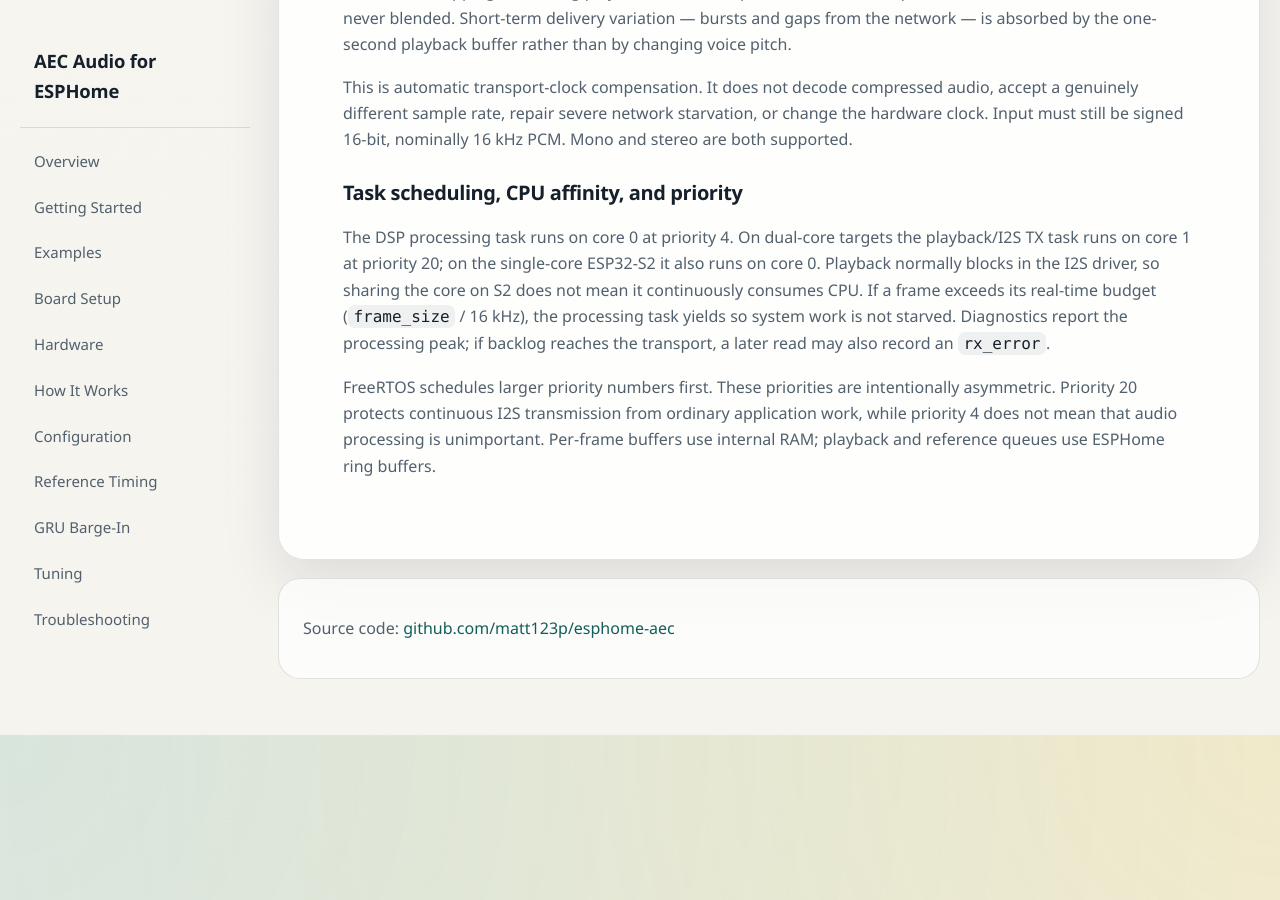
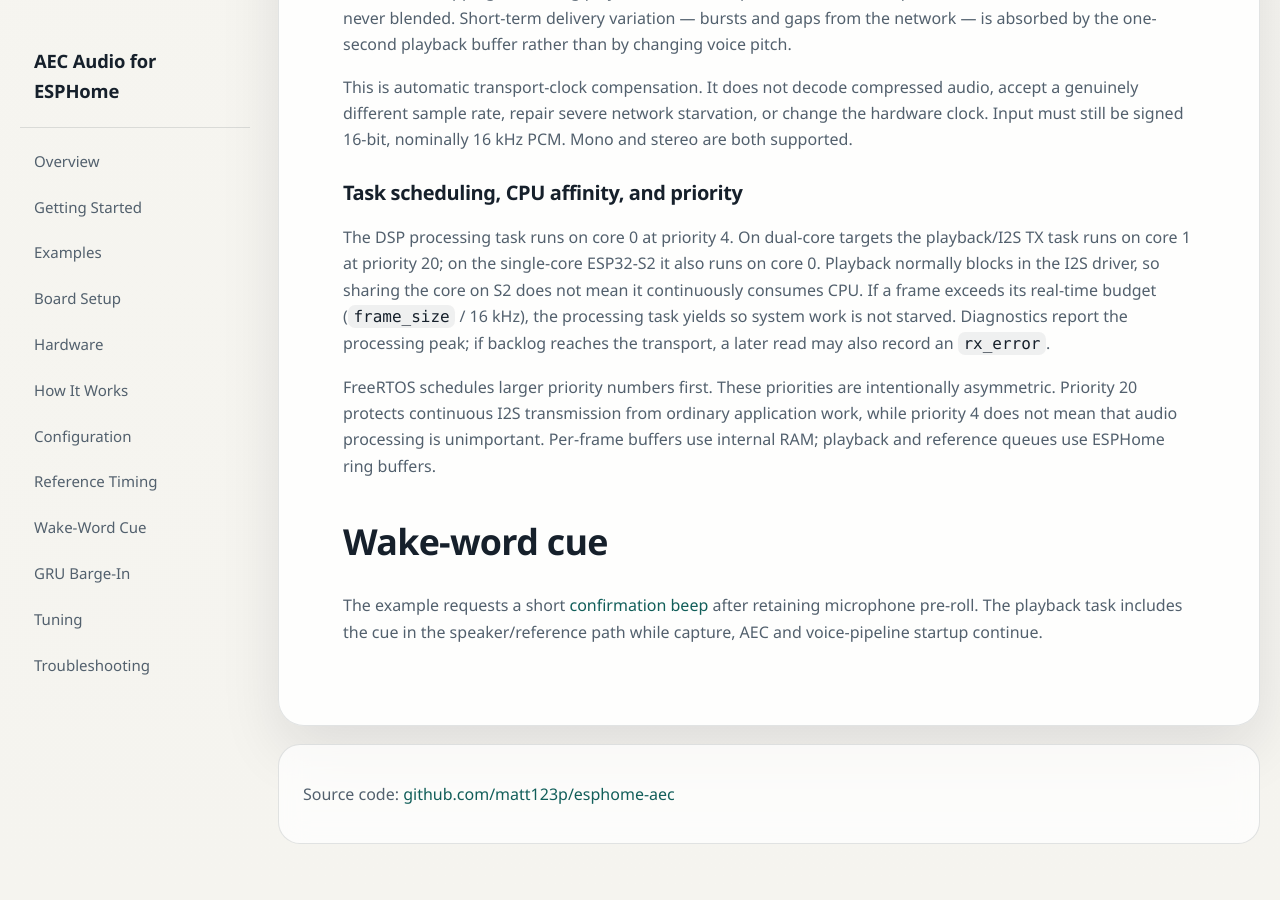
Before and after one commit to matt123p/esphome-aec, a Jekyll site: the page built from docs/architecture.md, in a window 1280 px wide and 900 px high, scrolled down 4269 px. Built offline with Jekyll 4.4.1, drawn with Linux system fonts in a browser that asks for light colours.

Commit message:
Wake word beep support

```diff
--- a/docs/_layouts/default.html
+++ b/docs/_layouts/default.html
@@ -20,6 +20,7 @@
           <a href="{{ '/architecture/' | relative_url }}">How It Works</a>
           <a href="{{ '/configuration/' | relative_url }}">Configuration</a>
           <a href="{{ '/reference-timing/' | relative_url }}">Reference Timing</a>
+          <a href="{{ '/wake-word-confirmation/' | relative_url }}">Wake-Word Cue</a>
           <a href="{{ '/neural-barge-in/' | relative_url }}">GRU Barge-In</a>
           <a href="{{ '/tuning/' | relative_url }}">Tuning</a>
           <a href="{{ '/troubleshooting/' | relative_url }}">Troubleshooting</a>
--- a/docs/architecture.md
+++ b/docs/architecture.md
@@ -177,3 +177,9 @@ intentionally asymmetric. Priority 20 protects continuous I2S transmission
 from ordinary application work, while priority 4 does not mean that audio
 processing is unimportant. Per-frame buffers use internal RAM; playback and
 reference queues use ESPHome ring buffers.
+
+## Wake-word cue
+
+The example requests a short [confirmation beep]({{ '/wake-word-confirmation/' | relative_url }})
+after retaining microphone pre-roll. The playback task includes the cue in the
+speaker/reference path while capture, AEC and voice-pipeline startup continue.
--- a/examples/waveshare-7b-voice-assistant/voice-assistant.yaml
+++ b/examples/waveshare-7b-voice-assistant/voice-assistant.yaml
@@ -388,6 +388,7 @@ micro_wake_word:
   on_wake_word_detected:
     # Preserve speech captured while the wake-word listener hands over to VA.
     - lambda: id(voice_microphone).request_pre_roll();
+    - lambda: id(voice_audio).play_wake_beep();
     - lambda: |-
         id(voice_assistant_engine).set_wake_word(wake_word);
         id(assistant_state) = 1;
```
Also changed, not shown: docs/wake-word-confirmation.md (added, +44 -0 lines), tests/test_wake_beep.py (added, +54 -0 lines), .github/workflows/tests.yml, changelog.md, examples/waveshare-7b-voice-assistant/README.md, src/esphome/aec_speexdsp/README.md, 3 other files.
